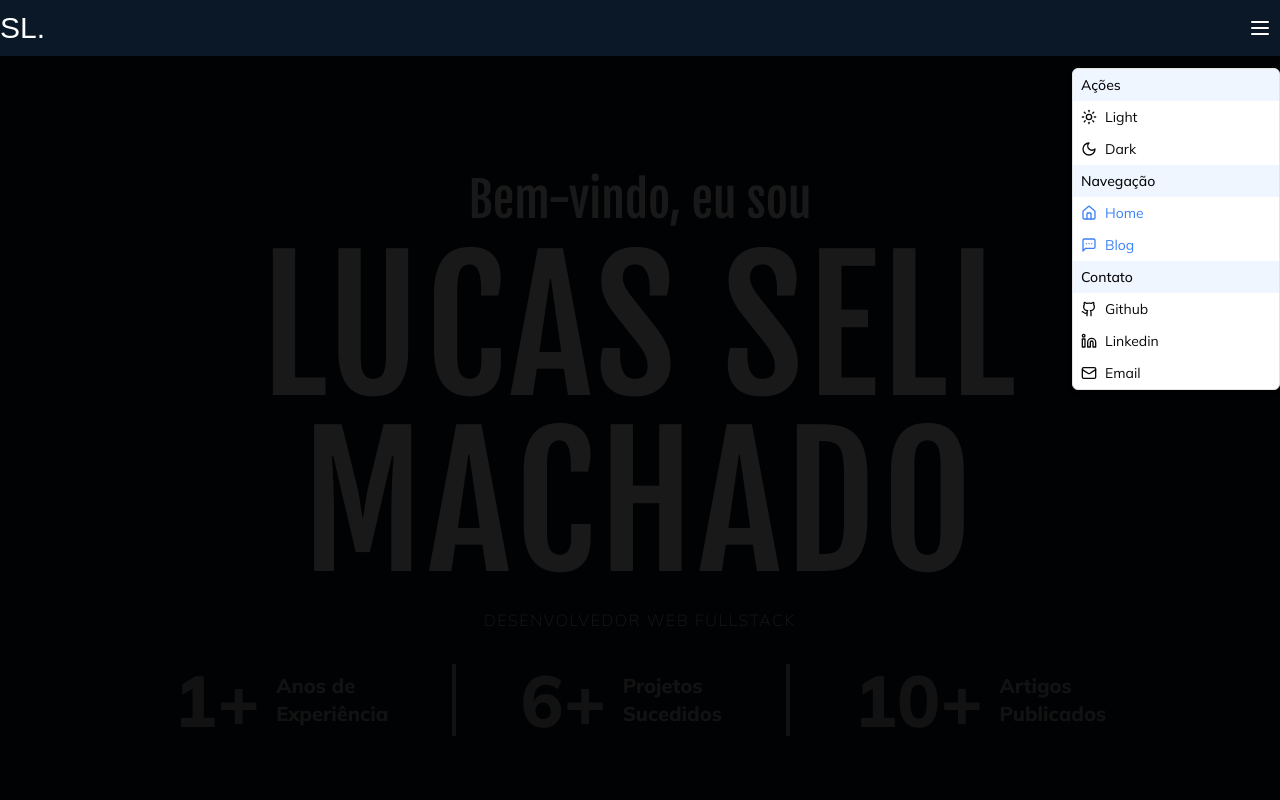
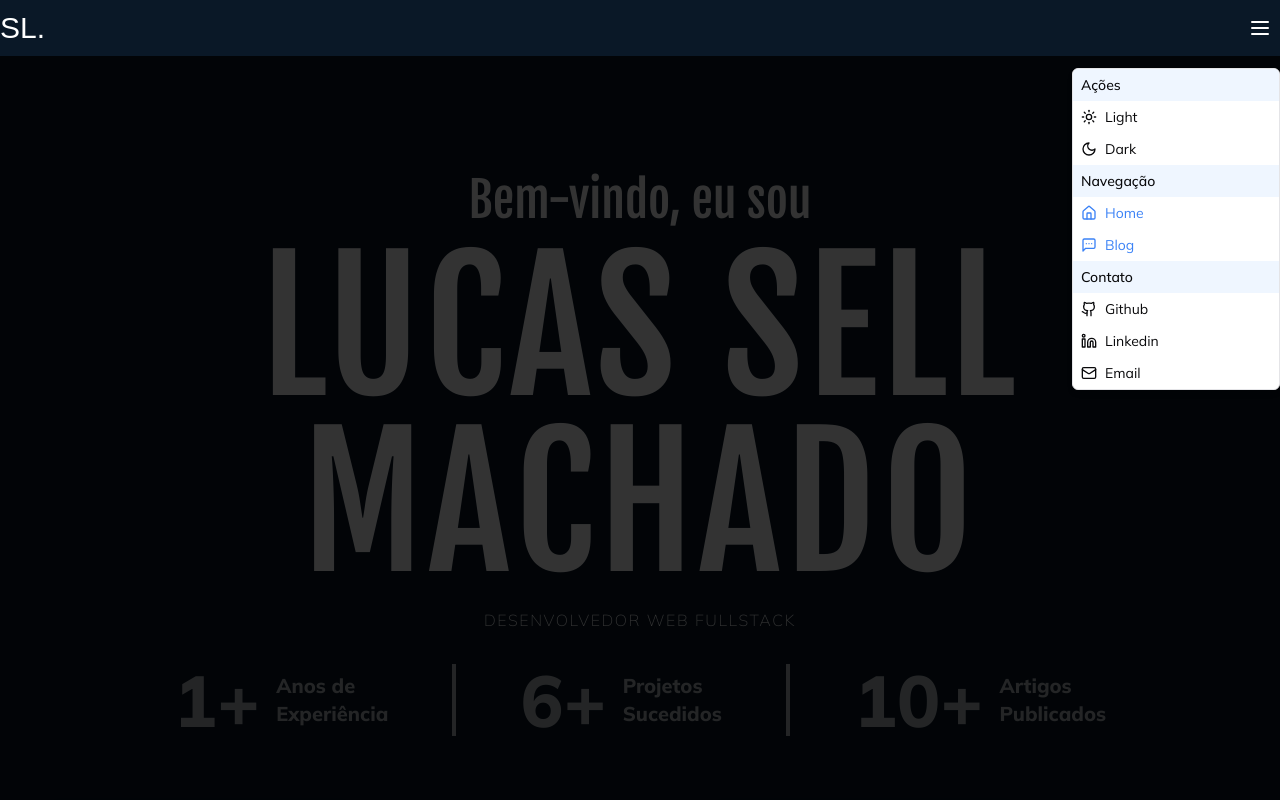
Before and after one commit to Sellucas/portfolio, a Next.js app: page / in a window 1280 px wide. Both pictures are taken after a click on the button 1260 px from the left and 28 px from the top of the page. Shown: the top 800 px of the page. Built offline with nearby package versions, Linux system fonts and the light colour scheme; a web font is replaced by a local one.

Commit message:
fix: mask visibility

```diff
--- a/components/header.tsx
+++ b/components/header.tsx
@@ -29,8 +29,11 @@ export const Header = () => {
       </div>
       <motion.div
         className="w-full h-full bg-black fixed z-30"
-        style={{ opacity: open ? 0.9 : 0 }}
-        animate={{ opacity: open ? 0.9 : 0 }}
+        style={{
+          opacity: open ? 0.8 : 0,
+          visibility: open ? "visible" : "hidden",
+        }}
+        animate={{ opacity: open ? 0.8 : 0 }}
         transition={{ duration: 0.3 }}
       />
     </header>
```
